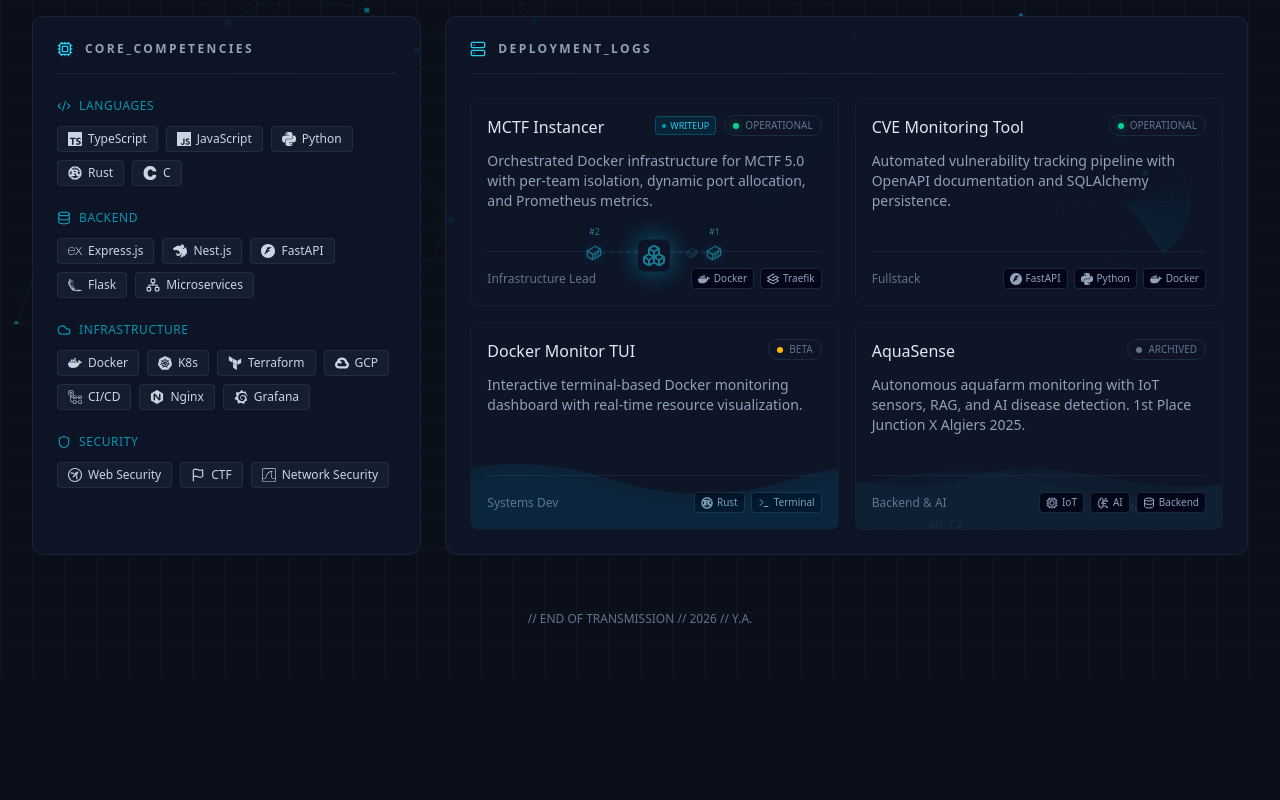
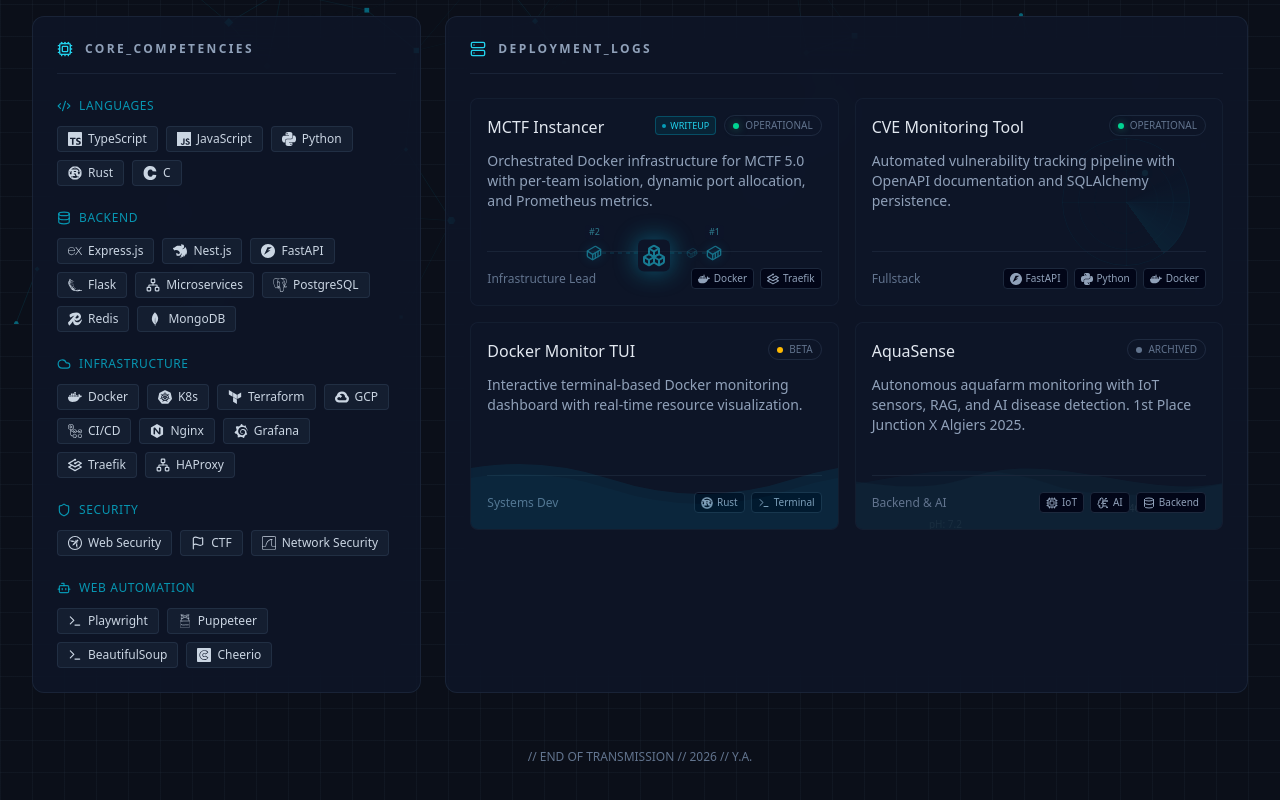
Before and after one commit to Abdo30004/abdo30004.github.io, a Next.js app: page / in a window 1280 px wide. Shown: the part 476-1276 px from the top of the page. Before the commit the page ends 1151 px from the top, so only its background shows below. Built offline with nearby package versions, Linux system fonts and the light colour scheme.

Commit message:
feat: Add databases, proxy servers, and Web Automation skills

```diff
--- a/src/app/page.tsx
+++ b/src/app/page.tsx
@@ -3,7 +3,7 @@
 import {
   Terminal, Server,
   Mail, Cpu, GitMerge, CheckCircle2, Loader2, CircleDashed,
-  Code2, Database, Cloud, Shield, Network, ShieldAlert, Flag, BrainCircuit
+  Code2, Database, Cloud, Shield, Network, ShieldAlert, Flag, BrainCircuit, Bot
 } from "lucide-react";
 import Link from "next/link";
 import { motion, AnimatePresence } from "framer-motion";
@@ -22,14 +22,16 @@ import {
   SiExpress, SiNestjs, SiFastapi, SiFlask,
   SiDocker, SiKubernetes, SiTerraform, SiGooglecloud, SiGithubactions, SiNginx, SiGrafana,
   SiOwasp, SiHackthebox, SiWireshark,
-  SiReact, SiTraefikproxy, SiPostgresql
+  SiReact, SiTraefikproxy, SiPostgresql,
+  SiRedis, SiMongodb, SiPuppeteer, SiCheerio
 } from "react-icons/si";
 
 const CATEGORY_ICONS: Record<string, React.ElementType> = {
   "Languages": Code2,
   "Backend": Database,
   "Infrastructure": Cloud,
-  "Security": Shield
+  "Security": Shield,
+  "Web Automation": Bot
 };
 
 const SKILL_ICONS: Record<string, React.ElementType> = {
@@ -43,6 +45,9 @@ const SKILL_ICONS: Record<string, React.ElementType> = {
   "FastAPI": SiFastapi,
   "Flask": SiFlask,
   "Microservices": Network,
+  "PostgreSQL": SiPostgresql,
+  "Redis": SiRedis,
+  "MongoDB": SiMongodb,
   "Docker": SiDocker,
   "K8s": SiKubernetes,
   "Terraform": SiTerraform,
@@ -50,12 +55,16 @@ const SKILL_ICONS: Record<string, React.ElementType> = {
   "CI/CD": SiGithubactions,
   "Nginx": SiNginx,
   "Grafana": SiGrafana,
+  "Traefik": SiTraefikproxy,
+  "HAProxy": Network,
   "Web Security": SiOwasp,
   "CTF": Flag,
   "Network Security": SiWireshark,
+  "Playwright": Terminal,
+  "Puppeteer": SiPuppeteer,
+  "BeautifulSoup": Terminal,
+  "Cheerio": SiCheerio,
   "React": SiReact,
-  "Traefik": SiTraefikproxy,
-  "PostgreSQL": SiPostgresql,
   "Terminal": Terminal,
   "IoT": Cpu,
   "AI": BrainCircuit,
--- a/src/config/site.ts
+++ b/src/config/site.ts
@@ -12,9 +12,10 @@ export const siteConfig = {
 
 export const SKILLS = {
   "Languages": ["TypeScript", "JavaScript", "Python", "Rust", "C"],
-  "Backend": ["Express.js", "Nest.js", "FastAPI", "Flask", "Microservices"],
-  "Infrastructure": ["Docker", "K8s", "Terraform", "GCP", "CI/CD", "Nginx", "Grafana"],
-  "Security": ["Web Security", "CTF", "Network Security"]
+  "Backend": ["Express.js", "Nest.js", "FastAPI", "Flask", "Microservices", "PostgreSQL", "Redis", "MongoDB"],
+  "Infrastructure": ["Docker", "K8s", "Terraform", "GCP", "CI/CD", "Nginx", "Grafana", "Traefik", "HAProxy"],
+  "Security": ["Web Security", "CTF", "Network Security"],
+  "Web Automation": ["Playwright", "Puppeteer", "BeautifulSoup", "Cheerio"]
 };
 
 export const PROJECTS = [
```
